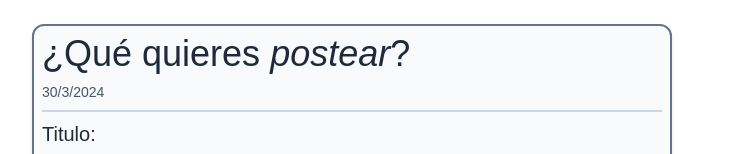
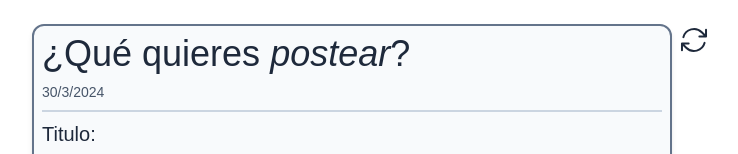
Before and after one commit to carlosdezela/posting-place, a React (Create React App) app in the folder client/: page / in a window 1280 px wide. Shown: the top 154 px of the page, without its empty margins (288-1026 px from the left). Built offline with nearby package versions, Linux system fonts and the light colour scheme; no server answers.

Commit message:
🔄 Boton Refresh Añadido.

```diff
--- a/client/src/App.js
+++ b/client/src/App.js
@@ -3,6 +3,7 @@ import React, { useEffect, useState } from 'react'
 import './App.css';
 import Messages from './components/messages.jsx';
 import FormMessage from './components/form-message.jsx';
+import Refresh from './components/refresh.jsx'
 
 function App() {
   const [backendData, setBackendData] = useState();
@@ -19,6 +20,7 @@ function App() {
 
   return (
     <div>
+      <Refresh onRefresh={fetchData} />
       <FormMessage onFormSubmit={fetchData} />
       <Messages messagesData={backendData?.messages} />
     </div>
--- a/client/src/components/form-message.jsx
+++ b/client/src/components/form-message.jsx
@@ -37,7 +37,7 @@ function FormMessage({ onFormSubmit }) {
             ' rows={4} { ...register("content", { required: true }) } required/>
             <button type="submit" className='
               mt-2 relative float-right bottom-12 text-slate-800 border-2 border-slate-500 rounded-xl p-1 hover:bg-slate-200
-              active:bottom-10
+              active:bottom-11
             '>Enviar mensaje</button>
           </form>
         </section>
--- /dev/null
+++ b/client/src/components/refresh.jsx
@@ -0,0 +1,12 @@
+import { ReactComponent as ArrowPath } from "./icons/ArrowPath.svg";
+
+function Refresh({ onRefresh }) {
+  return (
+    <label htmlFor="refresh" className="cursor-pointer absolute top-6 right-[22%]">
+      <input type="button" id="refresh" className="sr-only peer" onClick={onRefresh} />
+      <ArrowPath className="w-8 h-8 inline text-slate-800" />
+    </label>
+  )
+}
+
+export default Refresh;
```
Also changed, not shown: client/src/components/icons/ArrowPath.svg (added).
